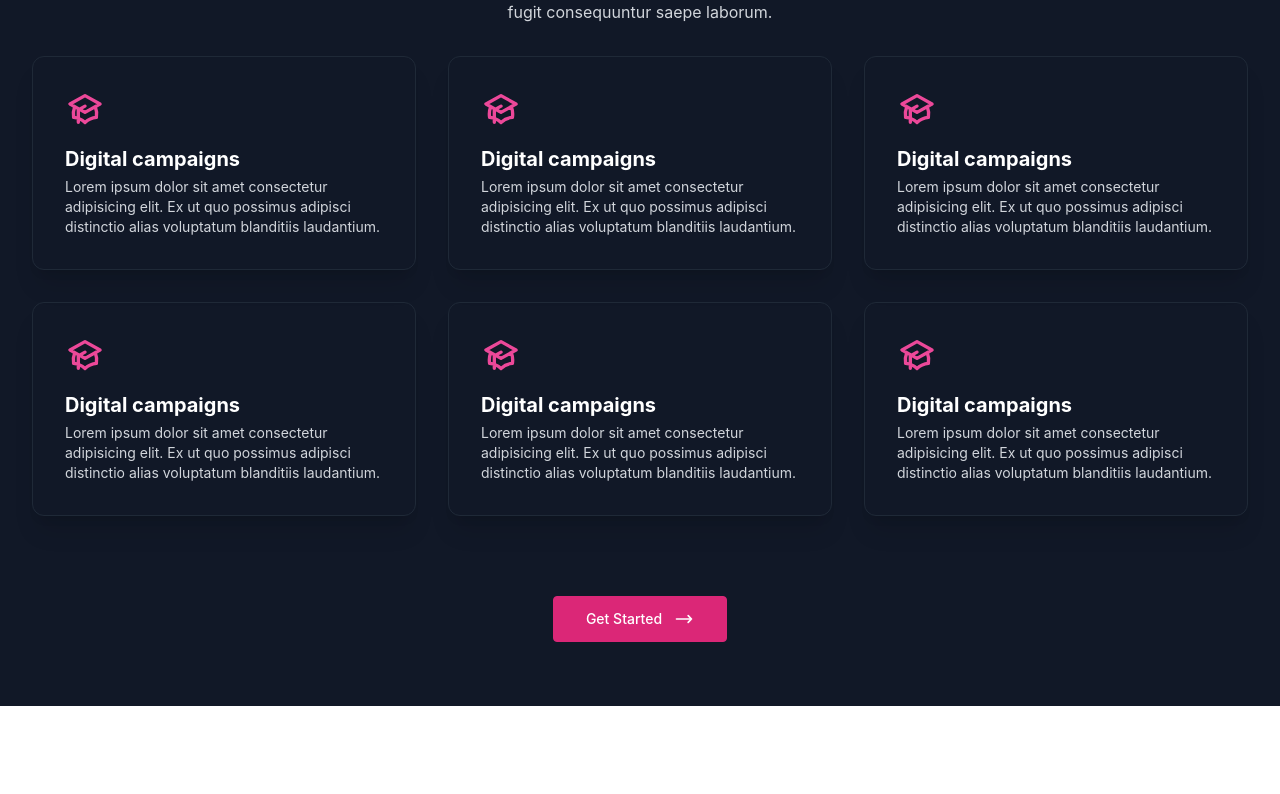
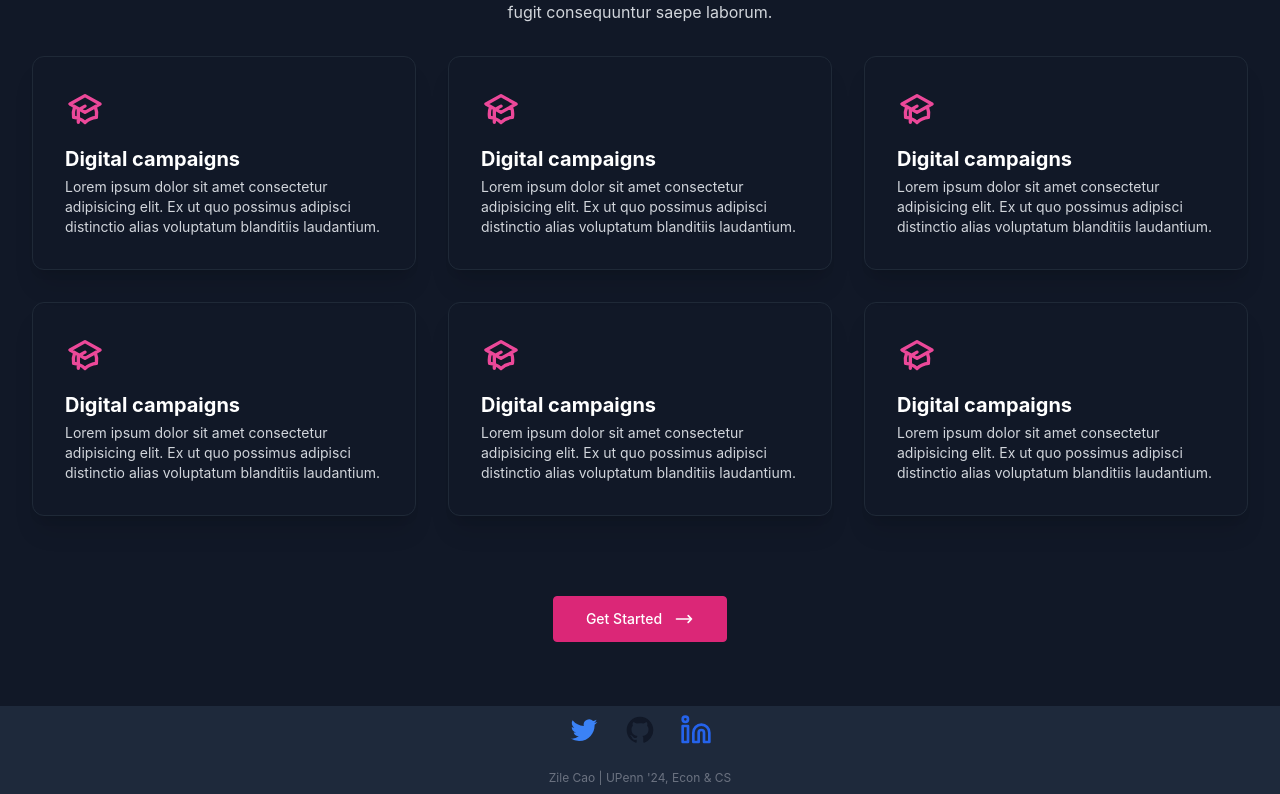
Before and after one commit to ZILECAO/GroupBy, a Next.js app: page /projects in a window 1280 px wide. Shown: the part 232-1026 px from the top of the page. Before the commit the page ends 938 px from the top, so only its background shows below. Built offline with nearby package versions, Linux system fonts and the light colour scheme.

Commit message:
added nav bar and footer consistency to projects page

```diff
--- a/pages/projects.js
+++ b/pages/projects.js
@@ -12,9 +12,9 @@ export default function Projects() {
           <div class="flex items-center justify-between h-16">
             <div class="flex-1 md:flex md:items-center md:gap-12">
               <Link href="/">
-              <a class="block text-blue-600">
+              <a class="block text-blue-600 hover:text-blue-700">
                 <span class="sr-only">Home</span>
-                <svg class="h-8 w-8 text-blue-600"  width="24" height="24" viewBox="0 0 24 24" stroke-width="2" stroke="currentColor" fill="none" stroke-linecap="round" stroke-linejoin="round">  <path stroke="none" d="M0 0h24v24H0z"/>  <polyline points="5 12 3 12 12 3 21 12 19 12" />  <path d="M5 12v7a2 2 0 0 0 2 2h10a2 2 0 0 0 2 -2v-7" />  <path d="M9 21v-6a2 2 0 0 1 2 -2h2a2 2 0 0 1 2 2v6" /></svg>
+                <svg class="h-8 w-8 text-blue-600 hover:text-blue-700"  width="24" height="24" viewBox="0 0 24 24" stroke-width="2" stroke="currentColor" fill="none" stroke-linecap="round" stroke-linejoin="round">  <path stroke="none" d="M0 0h24v24H0z"/>  <polyline points="5 12 3 12 12 3 21 12 19 12" />  <path d="M5 12v7a2 2 0 0 0 2 2h10a2 2 0 0 0 2 -2v-7" />  <path d="M9 21v-6a2 2 0 0 1 2 -2h2a2 2 0 0 1 2 2v6" /></svg>
               </a>
               </Link>
               </div>
@@ -23,7 +23,7 @@ export default function Projects() {
                 <div class="flex items-center gap-4">
                   <div class="sm:gap-4 sm:flex">
                   <Link href="/">
-                  <a class="px-5 py-2.5 text-sm font-medium text-white bg-zinc-600 rounded-md shadow">
+                  <a class="px-5 py-2.5 text-sm font-medium text-white bg-zinc-600 hover:bg-zinc-700 rounded-md shadow">
                     Connect Wallet
                   </a>
                   </Link>
@@ -259,6 +259,72 @@ export default function Projects() {
         </div>
       </div>
 
+      {/* Footer Element */}
+      <footer class="text-center bg-slate-800">
+      <div class="px-4 py-2 mx-auto max-w-screen-xl sm:px-6 lg:px-8">
+        <div class="max-w-3xl mx-auto space-y-6">
+          <div class="flex justify-center gap-6 ">
+            <a
+              class="text-blue-500 hover:text-blue-500/75"
+              href="https://twitter.com/zile_cao"
+              target="_blank"
+              rel="noopener noreferrer"
+              aria-label="Twitter"
+            >
+              <svg
+                class="w-8 h-8"
+                fill="currentColor"
+                viewBox="0 0 24 24"
+                aria-hidden="true"
+              >
+                <path
+                  d="M8.29 20.251c7.547 0 11.675-6.253 11.675-11.675 0-.178 0-.355-.012-.53A8.348 8.348 0 0022 5.92a8.19 8.19 0 01-2.357.646 4.118 4.118 0 001.804-2.27 8.224 8.224 0 01-2.605.996 4.107 4.107 0 00-6.993 3.743 11.65 11.65 0 01-8.457-4.287 4.106 4.106 0 001.27 5.477A4.072 4.072 0 012.8 9.713v.052a4.105 4.105 0 003.292 4.022 4.095 4.095 0 01-1.853.07 4.108 4.108 0 003.834 2.85A8.233 8.233 0 012 18.407a11.616 11.616 0 006.29 1.84"
+                ></path>
+              </svg>
+            </a>
+
+            <a
+              class="text-gray-900 hover:text-gray-900/75"
+              href="https://github.com/ZILECAO/"
+              target="_blank"
+              rel="noopener noreferrer"
+              aria-label="GitHub"
+            >
+              <svg
+                class="w-8 h-8"
+                fill="currentColor"
+                viewBox="0 0 24 24"
+                aria-hidden="true"
+              >
+                <path
+                  fill-rule="evenodd"
+                  d="M12 2C6.477 2 2 6.484 2 12.017c0 4.425 2.865 8.18 6.839 9.504.5.092.682-.217.682-.483 0-.237-.008-.868-.013-1.703-2.782.605-3.369-1.343-3.369-1.343-.454-1.158-1.11-1.466-1.11-1.466-.908-.62.069-.608.069-.608 1.003.07 1.531 1.032 1.531 1.032.892 1.53 2.341 1.088 2.91.832.092-.647.35-1.088.636-1.338-2.22-.253-4.555-1.113-4.555-4.951 0-1.093.39-1.988 1.029-2.688-.103-.253-.446-1.272.098-2.65 0 0 .84-.27 2.75 1.026A9.564 9.564 0 0112 6.844c.85.004 1.705.115 2.504.337 1.909-1.296 2.747-1.027 2.747-1.027.546 1.379.202 2.398.1 2.651.64.7 1.028 1.595 1.028 2.688 0 3.848-2.339 4.695-4.566 4.943.359.309.678.92.678 1.855 0 1.338-.012 2.419-.012 2.747 0 .268.18.58.688.482A10.019 10.019 0 0022 12.017C22 6.484 17.522 2 12 2z"
+                  clip-rule="evenodd"
+                ></path>
+              </svg>
+            </a>
+
+            <a
+              class="text-blue-600 hover:text-blue-700"
+              href="https://www.linkedin.com/in/zilecao/"
+              target="_blank"
+              rel="noopener noreferrer"
+              aria-label="LinkedIn"
+            >
+              <svg class="h-8 w-8 text-blue-600 hover:text-blue-700"  viewBox="0 0 24 24"  fill="none"  stroke="currentColor"  stroke-width="2"  stroke-linecap="round"  stroke-linejoin="round">  <path d="M16 8a6 6 0 0 1 6 6v7h-4v-7a2 2 0 0 0-2-2 2 2 0 0 0-2 2v7h-4v-7a6 6 0 0 1 6-6z" />  <rect x="2" y="9" width="4" height="12" />  <circle cx="4" cy="4" r="2" /></svg>
+            </a>
+
+          </div>
+
+
+
+          <p class="max-w-lg mx-auto text-xs text-gray-500">
+            <span class="block mt-4"> Zile Cao | UPenn &apos;24, Econ & CS       </span>
+          </p>
+        </div>
+      </div>
+    </footer>
+
     </section>
 
   )
```
